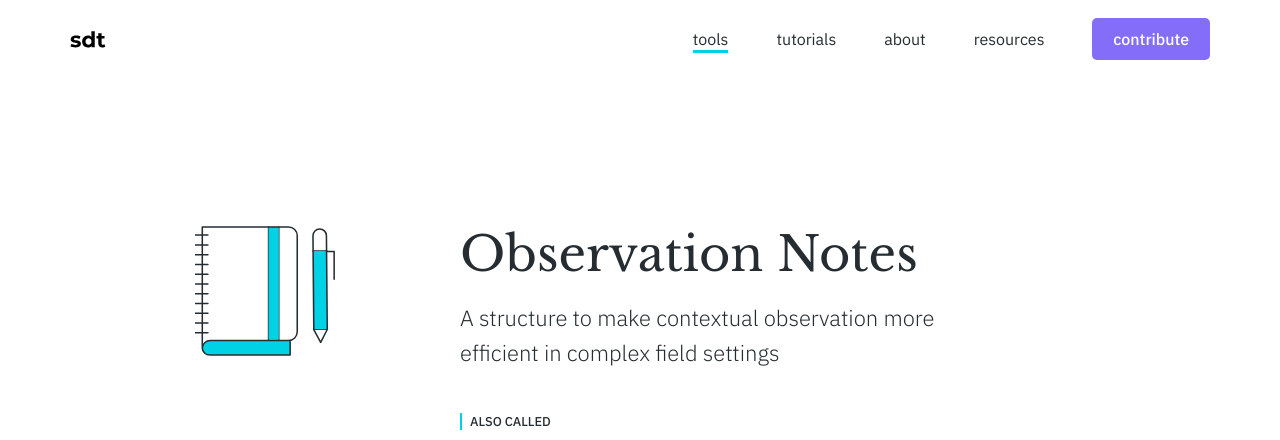
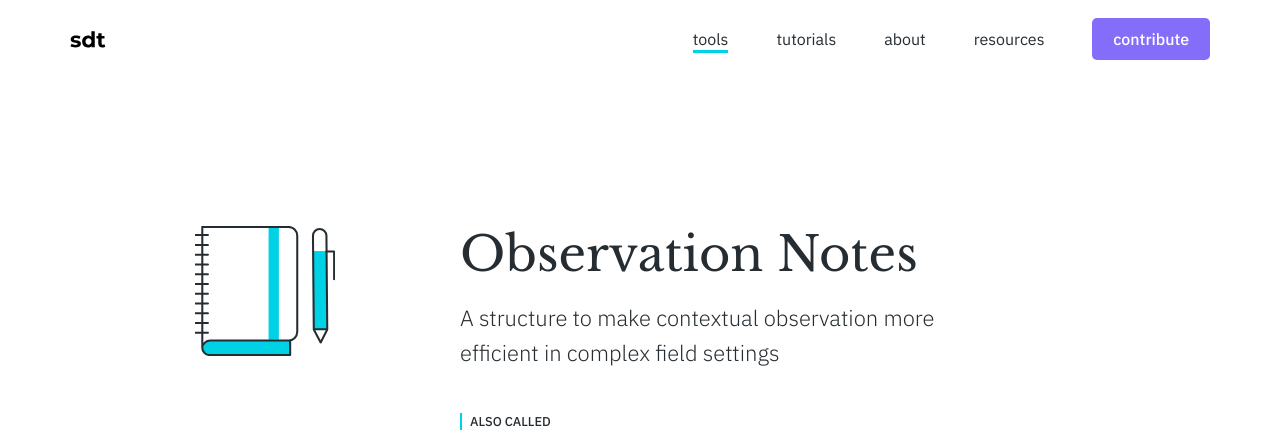
Before and after one commit to service-design-tools/sdt-website, a Jekyll site: the page built from _tools/observation-notes.md, in a window 1280 px wide. Shown: the top 440 px of the page. Built offline with Jekyll 4.4.1, drawn with Linux system fonts in a browser that asks for light colours.

Commit message:
Update tool “observation-notes”

```diff
--- a/_tools/observation-notes.md
+++ b/_tools/observation-notes.md
@@ -13,37 +13,32 @@
   who:
     - Experts
 synonyms: Field Study Notes
-icon: >
+icon: >+
   <svg version="1.1" xmlns="http://www.w3.org/2000/svg" x="0px" y="0px"
   viewBox="0 0 136.3 126.5" xml:space="preserve">
-    <g class="bw">
-      <line class="svg--outline svg--stroke-thick" x1="71.6" y1="110.7" x2="71.6" y2="0.9"/>
-      <line class="svg--outline svg--stroke-thick" x1="81.5" y1="0.9" x2="81.5" y2="110.7"/>
-      <line class="svg--outline svg--stroke-thick" x1="114.9" y1="24.4" x2="128.3" y2="24.4"/>
-      <line class="svg--outline svg--stroke-thick" x1="128.3" y1="100.5" x2="115.9" y2="100.5"/>
-    </g>
-    <g class="color">
-      <rect x="71.6" y="0.9" class="svg--filled-main" width="10" height="109.8"/>
-      <path class="svg--filled-main" d="M14.9 111.5c-4.1 0-7.8 3.2-7.8 7.1s3.3 7 7.4 7h78.1v-14.1L14.9 111.5z"/>
-      <rect x="114.9" y="24.4" class="svg--filled-main" width="13.4" height="76"/>
-    </g>
-    <g class="bw">
-      <line class="svg--outline svg--stroke-thick" x1="0" y1="8.8" x2="12.6" y2="8.8"/>
-      <line class="svg--outline svg--stroke-thick" x1="0" y1="18.4" x2="12.6" y2="18.4"/>
-      <line class="svg--outline svg--stroke-thick" x1="0" y1="27.9" x2="12.6" y2="27.9"/>
-      <line class="svg--outline svg--stroke-thick" x1="0" y1="37.4" x2="12.6" y2="37.4"/>
-      <line class="svg--outline svg--stroke-thick" x1="0" y1="46.9" x2="12.6" y2="46.9"/>
-      <line class="svg--outline svg--stroke-thick" x1="0" y1="56.4" x2="12.6" y2="56.4"/>
-      <line class="svg--outline svg--stroke-thick" x1="0" y1="65.9" x2="12.6" y2="65.9"/>
-      <line class="svg--outline svg--stroke-thick" x1="0" y1="75.4" x2="12.6" y2="75.4"/>
-      <line class="svg--outline svg--stroke-thick" x1="0" y1="84.9" x2="12.6" y2="84.9"/>
-      <line class="svg--outline svg--stroke-thick" x1="0" y1="94.4" x2="12.6" y2="94.4"/>
-      <line class="svg--outline svg--stroke-thick" x1="0" y1="103.9" x2="12.6" y2="103.9"/>
-      <path class="svg--outline svg--stroke-thick" d="M92.6 111.5v14.1H14.5c-4.1 0-7.4-3.2-7.4-7s3.7-7.1 7.8-7.1h3.6 67H91c4.7 0 8.5-3.8 8.5-8.5V9.4c0-4.7-3.8-8.5-8.5-8.5H7.1v117.6"/>
-      <path class="svg--outline svg--stroke-thick" d="M121.3 2.9c3.6 0 6.6 2.8 6.6 6.5l0.8 91.3 -6.4 12.6 -6.7-12.5 -0.8-91.3C114.8 5.9 117.7 2.9 121.3 2.9z"/>
-      <polyline class="svg--outline svg--stroke-thick" points="128 24.9 135.4 24.9 135.4 51.7 "/>
-    </g>
+    <rect x="71.6" y="0.9" class="svg--filled-main" width="10" height="109.8"/>
+    <path class="svg--filled-main" d="M14.9 111.5c-4.1 0-7.8 3.2-7.8 7.1s3.3 7 7.4 7h78.1v-14.1L14.9 111.5z"/>
+    <rect x="114.9" y="24.4" class="svg--filled-main" width="13.4" height="76"/>
+    <line class="svg--outline svg--bw" x1="71.6" y1="110.7" x2="71.6" y2="0.9"/>
+    <line class="svg--outline svg--bw" x1="81.5" y1="0.9" x2="81.5" y2="110.7"/>
+    <line class="svg--outline svg--bw" x1="114.9" y1="24.4" x2="128.3" y2="24.4"/>
+    <line class="svg--outline" x1="128.3" y1="100.5" x2="115.9" y2="100.5"/>
+    <line class="svg--outline" x1="0" y1="8.8" x2="12.6" y2="8.8"/>
+    <line class="svg--outline" x1="0" y1="18.4" x2="12.6" y2="18.4"/>
+    <line class="svg--outline" x1="0" y1="27.9" x2="12.6" y2="27.9"/>
+    <line class="svg--outline" x1="0" y1="37.4" x2="12.6" y2="37.4"/>
+    <line class="svg--outline" x1="0" y1="46.9" x2="12.6" y2="46.9"/>
+    <line class="svg--outline" x1="0" y1="56.4" x2="12.6" y2="56.4"/>
+    <line class="svg--outline" x1="0" y1="65.9" x2="12.6" y2="65.9"/>
+    <line class="svg--outline" x1="0" y1="75.4" x2="12.6" y2="75.4"/>
+    <line class="svg--outline" x1="0" y1="84.9" x2="12.6" y2="84.9"/>
+    <line class="svg--outline" x1="0" y1="94.4" x2="12.6" y2="94.4"/>
+    <line class="svg--outline" x1="0" y1="103.9" x2="12.6" y2="103.9"/>
+    <path class="svg--outline" d="M92.6 111.5v14.1H14.5c-4.1 0-7.4-3.2-7.4-7s3.7-7.1 7.8-7.1h3.6 67H91c4.7 0 8.5-3.8 8.5-8.5V9.4c0-4.7-3.8-8.5-8.5-8.5H7.1v117.6"/>
+    <path class="svg--outline" d="M121.3 2.9c3.6 0 6.6 2.8 6.6 6.5l0.8 91.3 -6.4 12.6 -6.7-12.5 -0.8-91.3C114.8 5.9 117.7 2.9 121.3 2.9z"/>
+    <polyline class="svg--outline" points="128 24.9 135.4 24.9 135.4 51.7 "/>
   </svg>
+
 related:
   tips: []
   tools: []
```
